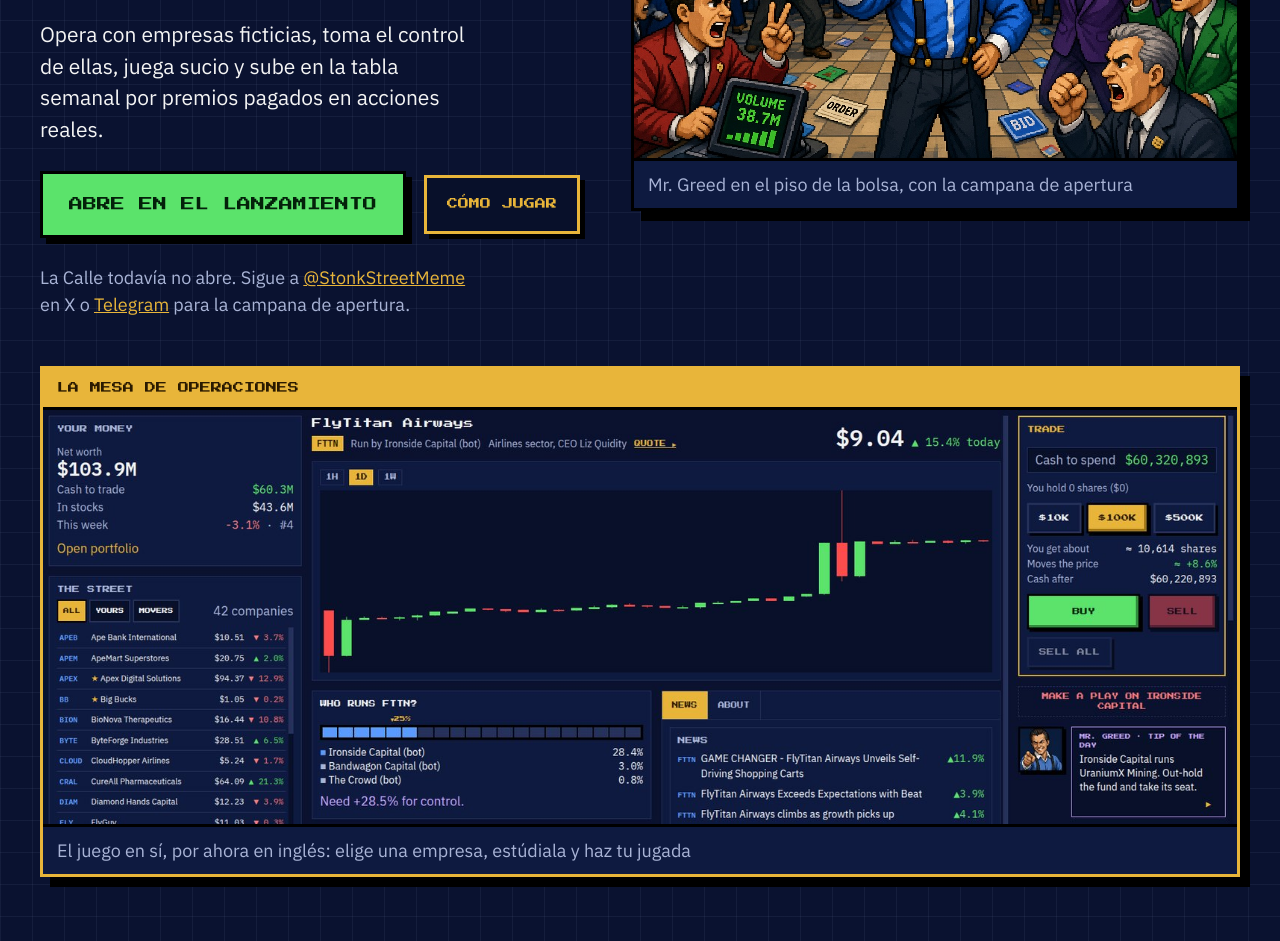
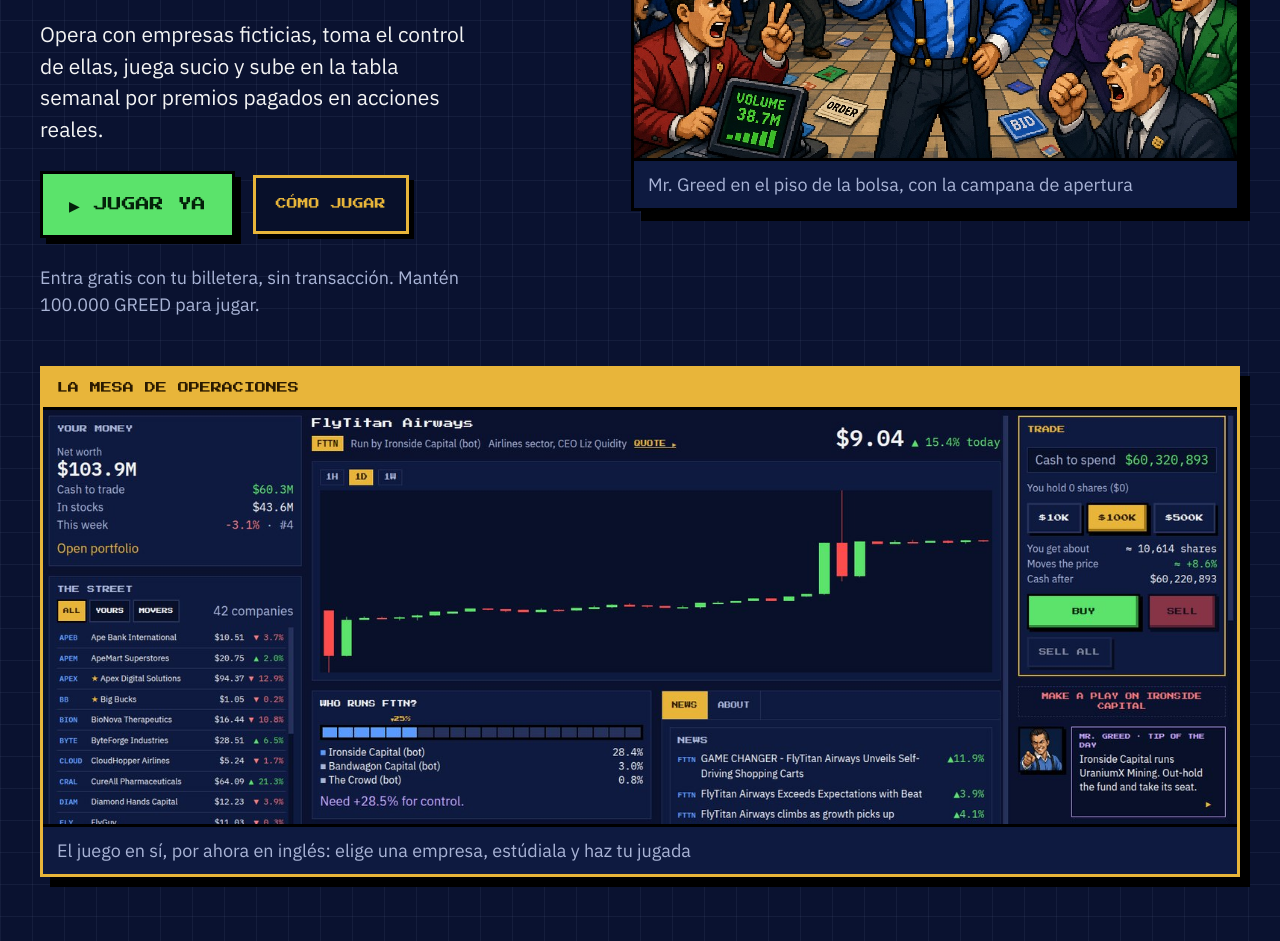
Before and after one commit to frosty720/stonkstreet-landing, a plain HTML site: page es/index.html in a window 1280 px wide. Shown: the part 546-1487 px from the top of the page. Drawn offline with Linux system fonts and the light colour scheme.

Commit message:
chore: addy and buy links

```diff
--- a/es/index.html
+++ b/es/index.html
@@ -798,10 +798,10 @@
 		/* The launch switch. Until the game is up, every Play button reads as pre-launch and points to X.
 		   Set live to true to turn the real links on; set greedAddress and greedBuyUrl once the coin exists. */
 		const LAUNCH = {
-			live: false,
+			live: true,
 			playUrl: 'https://play.stonkstreet.exchange',
-			greedAddress: '',
-			greedBuyUrl: '',
+			greedAddress: '0xcbbaf485817b174a01e29b012e6e85435765d0a7',
+			greedBuyUrl: 'https://www.thestonks.exchange/token/0xcbbaf485817b174a01e29b012e6e85435765d0a7',
 		};
 		if (LAUNCH.live) {
 			for (const a of document.querySelectorAll('[data-play]')) {
```
Also changed, not shown: index.html (+3 -3 lines).
